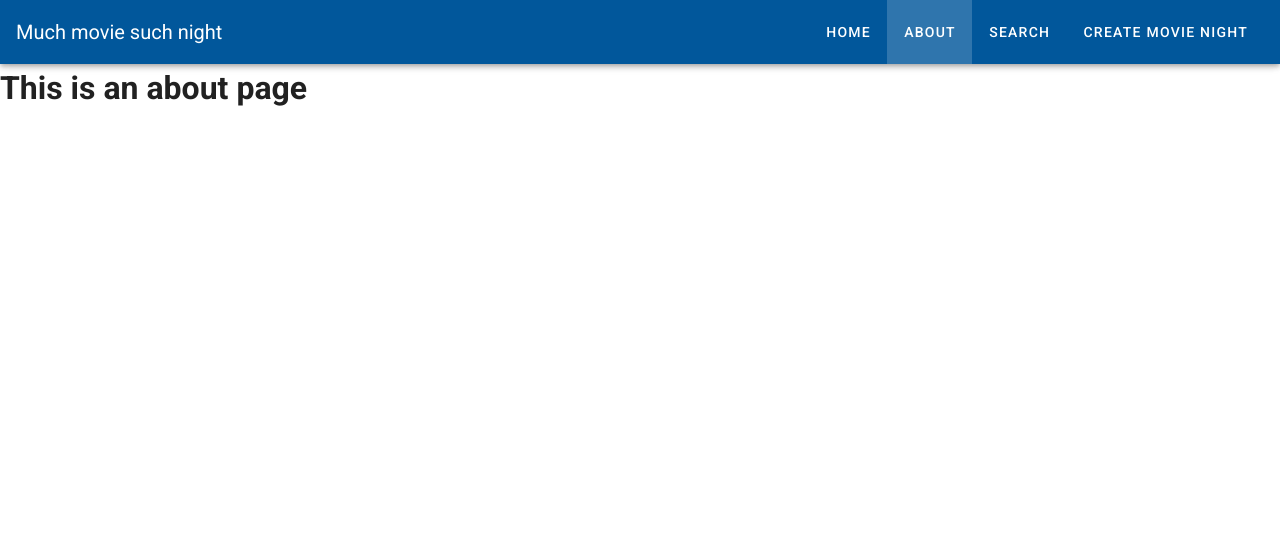
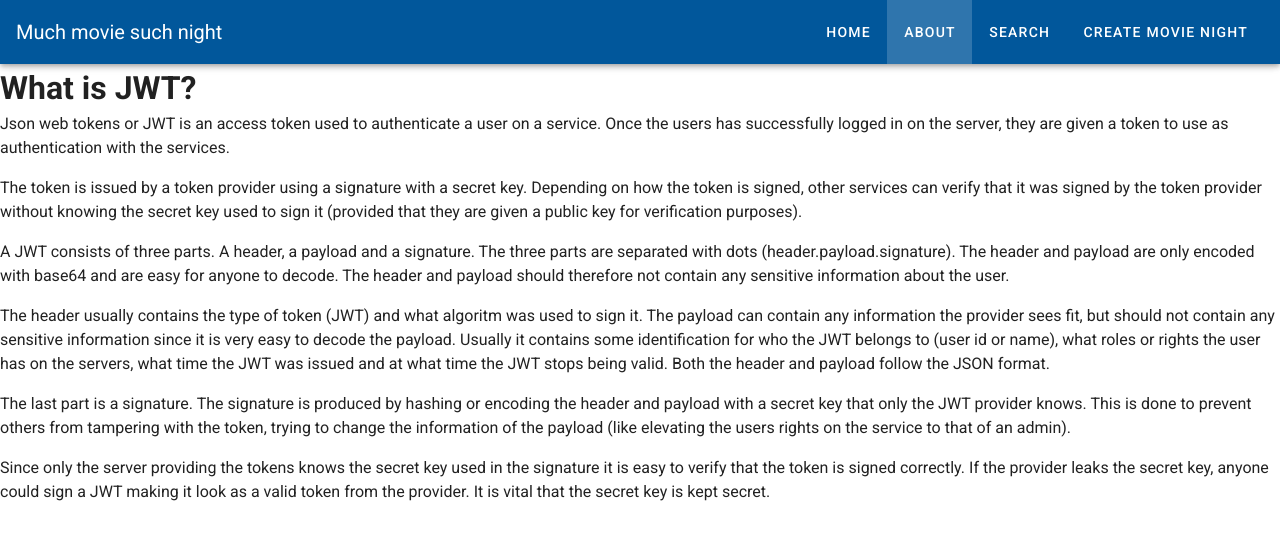
Before and after one commit to doedmannen/bug-free-octo-computing-movie-api, a Vue app in the folder frontend-dev/: page /about in a window 1280 px wide. Shown: the top 540 px of the page. Built offline with nearby package versions, Linux system fonts and the light colour scheme; sample sign-in values are in the browser's storage.

Commit message:
added about jwt

```diff
--- a/frontend-dev/src/views/About.vue
+++ b/frontend-dev/src/views/About.vue
@@ -1,6 +1,24 @@
 <template>
   <div class="about">
-    <h1>This is an about page</h1>
+    <h1>What is JWT?</h1>
+    <p>
+      Json web tokens or JWT is an access token used to authenticate a user on a service. Once the users has successfully logged in on the server, they are given a token to use as authentication with the services.
+    </p>
+    <p>
+      The token is issued by a token provider using a signature with a secret key. Depending on how the token is signed, other services can verify that it was signed by the token provider without knowing the secret key used to sign it (provided that they are given a public key for verification purposes).
+    </p>
+    <p>
+      A JWT consists of three parts. A header, a payload and a signature. The three parts are separated with dots (header.payload.signature). The header and payload are only encoded with base64 and are easy for anyone to decode. The header and payload should therefore not contain any sensitive information about the user.
+    </p>
+    <p>
+      The header usually contains the type of token (JWT) and what algoritm was used to sign it. The payload can contain any information the provider sees fit, but should not contain any sensitive information since it is very easy to decode the payload. Usually it contains some identification for who the JWT belongs to (user id or name), what roles or rights the user has on the servers, what time the JWT was issued and at what time the JWT stops being valid. Both the header and payload follow the JSON format.
+    </p>
+    <p>
+      The last part is a signature. The signature is produced by hashing or encoding the header and payload with a secret key that only the JWT provider knows. This is done to prevent others from tampering with the token, trying to change the information of the payload (like elevating the users rights on the service to that of an admin).
+    </p>
+    <p>
+      Since only the server providing the tokens knows the secret key used in the signature it is easy to verify that the token is signed correctly. If the provider leaks the secret key, anyone could sign a JWT making it look as a valid token from the provider. It is vital that the secret key is kept secret.
+    </p>
   </div>
 </template>
 
```
